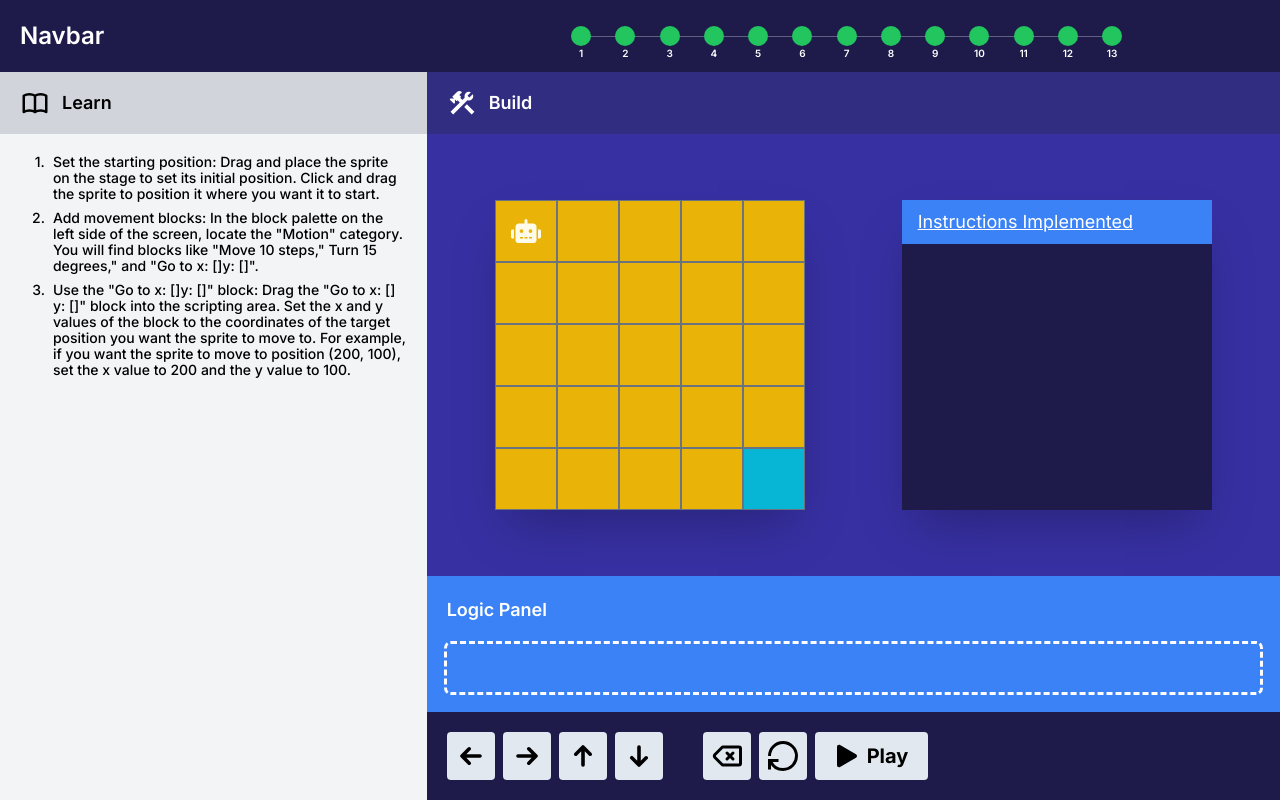
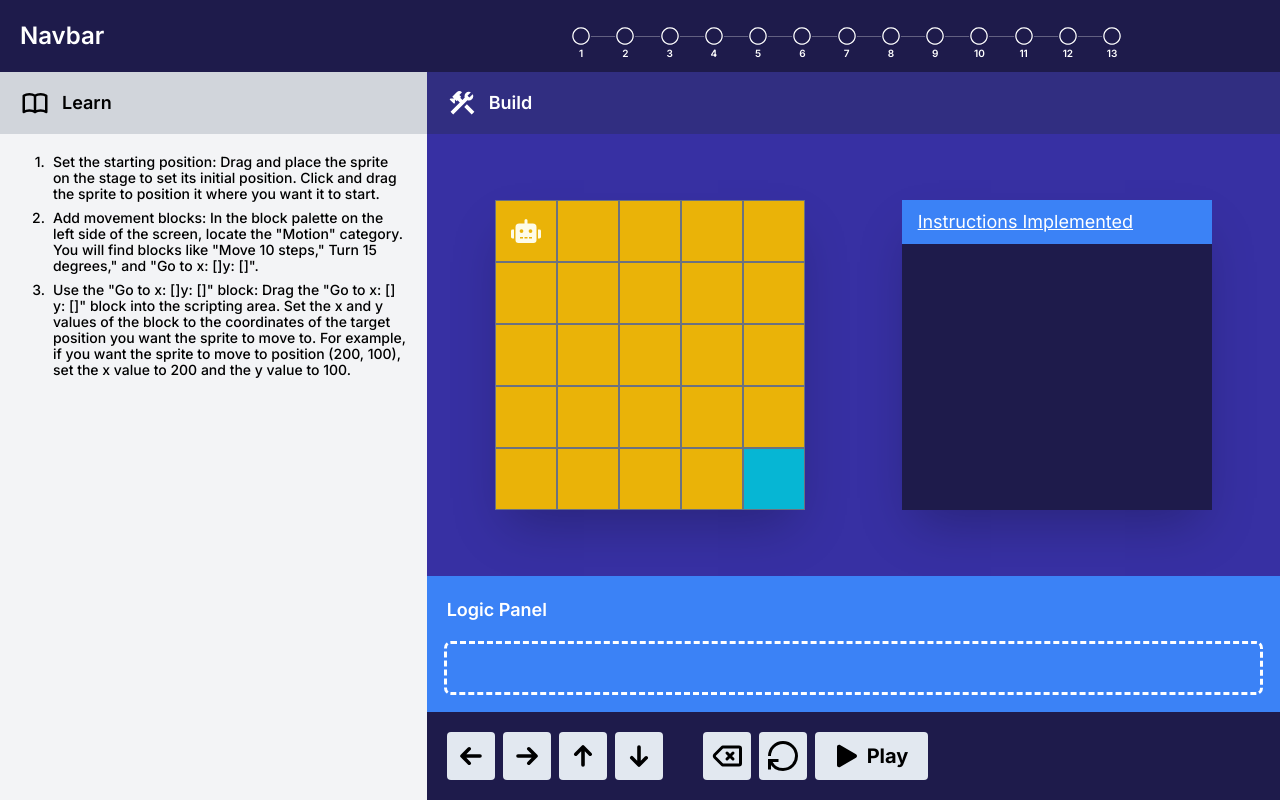
Before and after one commit to farhanakhtar24/rancho-labs-assignment, a Next.js app: page / in a window 1280 px wide. Built offline with nearby package versions, Linux system fonts and the light colour scheme.

Commit message:
added navbar steps

```diff
--- a/app/components/FunctionalPanel.tsx
+++ b/app/components/FunctionalPanel.tsx
@@ -20,6 +20,7 @@ import {
 	getHasPlayed,
 	setHasPlayed,
 	setInstructions,
+	setNavSteps,
 } from "../redux Toolkit/slice/RoboSlice";
 import { useInterval } from "usehooks-ts";
 
@@ -27,13 +28,15 @@ type Props = {};
 
 const FunctionalPanel = (props: Props) => {
 	const dispatch = useAppDispatch();
-	const [count, setCount] = useState<number>(0);
+
 	const position = useAppSelector(getPosition);
 	const isPlaying = useAppSelector(getIsPlaying);
 	const hasPlayed = useAppSelector(getHasPlayed);
 	const [directionArray, setDirectionArray] = useState<string[]>(
 		useAppSelector(getDirections)
 	);
+
+	const [count, setCount] = useState<number>(0);
 
 	const validateDirection = (direction: string) => {
 		if (directionArray.length <= 13) {
@@ -80,6 +83,7 @@ const FunctionalPanel = (props: Props) => {
 				dispatch(
 					setInstructions(`Robot Move ${directionArray[count]}.`)
 				);
+				dispatch(setNavSteps(count));
 			} else {
 				if (position.x === 4 && position.y === 4) {
 					dispatch(
--- /dev/null
+++ b/app/components/GridSquare.tsx
@@ -0,0 +1,36 @@
+import React from "react";
+import { FaRobot as Robot } from "react-icons/fa";
+
+type Props = {
+	x_square: number;
+	y_square: number;
+	x_robo: number;
+	y_robo: number;
+};
+
+const GridSquare = ({ x_square, y_square, x_robo, y_robo }: Props) => {
+	return (
+		<div
+			className={`w-full h-full border border-gray-500 ${
+				x_square === 4 && y_square === 4
+					? "bg-cyan-500"
+					: "bg-yellow-500"
+			}`}>
+			{x_square === x_robo && y_square === y_robo ? (
+				<div className="w-full h-full flex justify-center items-center">
+					<Robot
+						className={`text-3xl ${
+							x_robo === 4 && y_robo === 4
+								? "animate-bounce text-green-100"
+								: "text-yellow-50"
+						}`}
+					/>
+				</div>
+			) : (
+				""
+			)}
+		</div>
+	);
+};
+
+export default GridSquare;
--- a/app/components/Navbar.tsx
+++ b/app/components/Navbar.tsx
@@ -1,20 +1,38 @@
 import React from "react";
 import { VscCircleLarge as TbCircle } from "react-icons/vsc";
 import { useAppSelector } from "../redux Toolkit/hooks";
-import { getInstructions } from "../redux Toolkit/slice/RoboSlice";
+import {
+	getInstructions,
+	getNavSteps,
+	getPosition,
+} from "../redux Toolkit/slice/RoboSlice";
 
 type Props = {};
 
 const Navbar = (props: Props) => {
+	const NavSteps = useAppSelector(getNavSteps);
+	const position = useAppSelector(getPosition);
 	const instructions = useAppSelector(getInstructions);
 	return (
 		<div className="w-full bg-indigo-950 px-5 py-5 font-semibold text-white flex items-center justify-between">
 			<span className="text-2xl w-1/3">Navbar</span>
 			<div className="w-2/3 flex justify-center items-center">
 				<div className="flex justify-between relative h-5 w-2/3">
-					{[...Array(13)].map((_, i) => (
+					{NavSteps?.map((color, i) => (
 						<div key={i} className="z-10 text-[10px] text-center">
-							<TbCircle className="w-5 h-5 text-green-500 bg-green-500 rounded-full" />
+							<TbCircle
+								className={`w-5 h-5 ${
+									color
+										? "text-green-500 bg-green-500"
+										: "bg-indigo-950"
+								} ${
+									position.x === 4 &&
+									position.y === 4 &&
+									i === instructions.length - 2
+										? "text-orange-500 bg-orange-500"
+										: ""
+								} rounded-full`}
+							/>
 							{i + 1}
 						</div>
 					))}
--- a/app/components/SimulationGrid.tsx
+++ b/app/components/SimulationGrid.tsx
@@ -1,45 +1,10 @@
 "use client";
-import React, { use, useEffect } from "react";
+import React from "react";
 import { useAppSelector } from "../redux Toolkit/hooks";
 import { getPosition } from "../redux Toolkit/slice/RoboSlice";
-import { FaRobot as Robot } from "react-icons/fa";
+import GridSquare from "./GridSquare";
 
 type Props = {};
-
-const GridSquare = ({
-	x_square,
-	y_square,
-	x_robo,
-	y_robo,
-}: {
-	x_square: number;
-	y_square: number;
-	x_robo: number;
-	y_robo: number;
-}) => {
-	return (
-		<div
-			className={`w-full h-full border border-gray-500 ${
-				x_square === 4 && y_square === 4
-					? "bg-cyan-500"
-					: "bg-yellow-500"
-			}`}>
-			{x_square === x_robo && y_square === y_robo ? (
-				<div className="w-full h-full flex justify-center items-center">
-					<Robot
-						className={`text-3xl ${
-							x_robo === 4 && y_robo === 4
-								? "animate-bounce text-green-100"
-								: "text-yellow-50"
-						}`}
-					/>
-				</div>
-			) : (
-				""
-			)}
-		</div>
-	);
-};
 
 const SimulationGrid = () => {
 	const { x, y } = useAppSelector(getPosition);
@@ -65,5 +30,3 @@ const SimulationGrid = () => {
 };
 
 export default SimulationGrid;
-
-//					 ${x === 4 && y === 4 ? "animate-spin duration-300" : "animate-none"}
--- a/app/redux Toolkit/slice/RoboSlice.ts
+++ b/app/redux Toolkit/slice/RoboSlice.ts
@@ -8,6 +8,7 @@ interface RoboState {
 	IsPlaying: boolean;
 	hasPlayed: boolean;
 	Instructions: string[];
+	NavSteps: boolean[];
 }
 
 const initialState: RoboState = {
@@ -19,6 +20,7 @@ const initialState: RoboState = {
 	IsPlaying: false,
 	hasPlayed: false,
 	Instructions: [],
+	NavSteps: [...Array(13).fill(false)],
 };
 
 const roboSlice = createSlice({
@@ -31,13 +33,6 @@ const roboSlice = createSlice({
 		deleteDirection: (state) => {
 			state.Directions.pop();
 		},
-		reset: (state) => {
-			state.Directions = [];
-			state.Position = { x: 0, y: 0 };
-			state.IsPlaying = false;
-			state.hasPlayed = false;
-			state.Instructions = [];
-		},
 		setPosition: (state, action) => {
 			state.Position = action.payload;
 		},
@@ -48,10 +43,21 @@ const roboSlice = createSlice({
 			state.hasPlayed = action.payload;
 		},
 		setInstructions: (state, action) => {
-			if (state.Instructions && state.Instructions.length + 1 > 11) {
+			if (state.Instructions.length + 1 > 11) {
 				state.Instructions.shift();
 			}
 			state.Instructions.push(action.payload);
+		},
+		setNavSteps: (state, action) => {
+			state.NavSteps[action.payload] = !state.NavSteps[action.payload];
+		},
+		reset: (state) => {
+			state.Directions = [];
+			state.Position = { x: 0, y: 0 };
+			state.IsPlaying = false;
+			state.hasPlayed = false;
+			state.Instructions = [];
+			state.NavSteps = [...Array(13).fill(false)];
 		},
 	},
 });
@@ -64,6 +70,7 @@ export const {
 	setPlay,
 	setHasPlayed,
 	setInstructions,
+	setNavSteps,
 } = roboSlice.actions;
 
 export const getDirections = (state: RootState) => state.robo.Directions;
@@ -71,5 +78,6 @@ export const getPosition = (state: RootState) => state.robo.Position;
 export const getIsPlaying = (state: RootState) => state.robo.IsPlaying;
 export const getHasPlayed = (state: RootState) => state.robo.hasPlayed;
 export const getInstructions = (state: RootState) => state.robo.Instructions;
+export const getNavSteps = (state: RootState) => state.robo.NavSteps;
 
 export default roboSlice.reducer;
```
